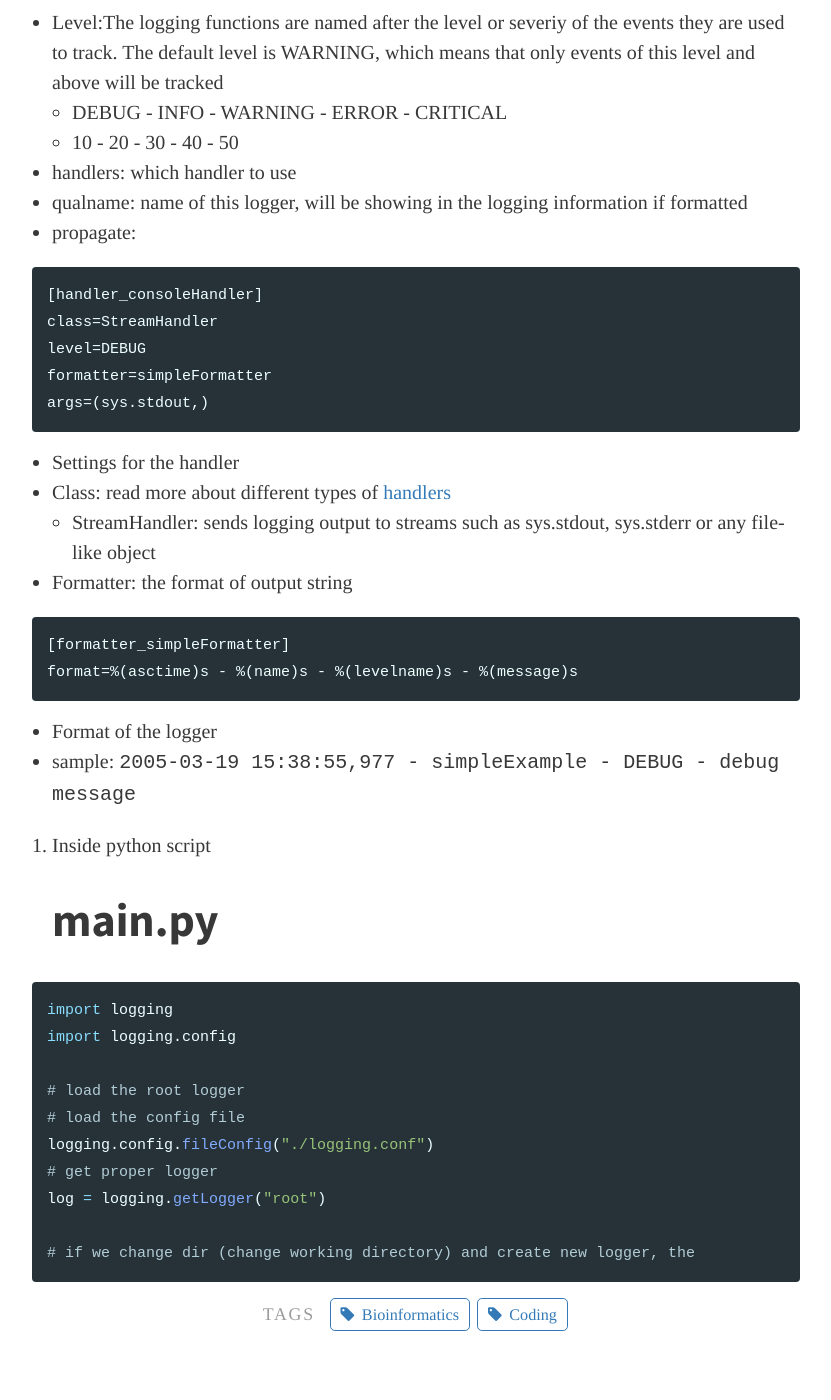
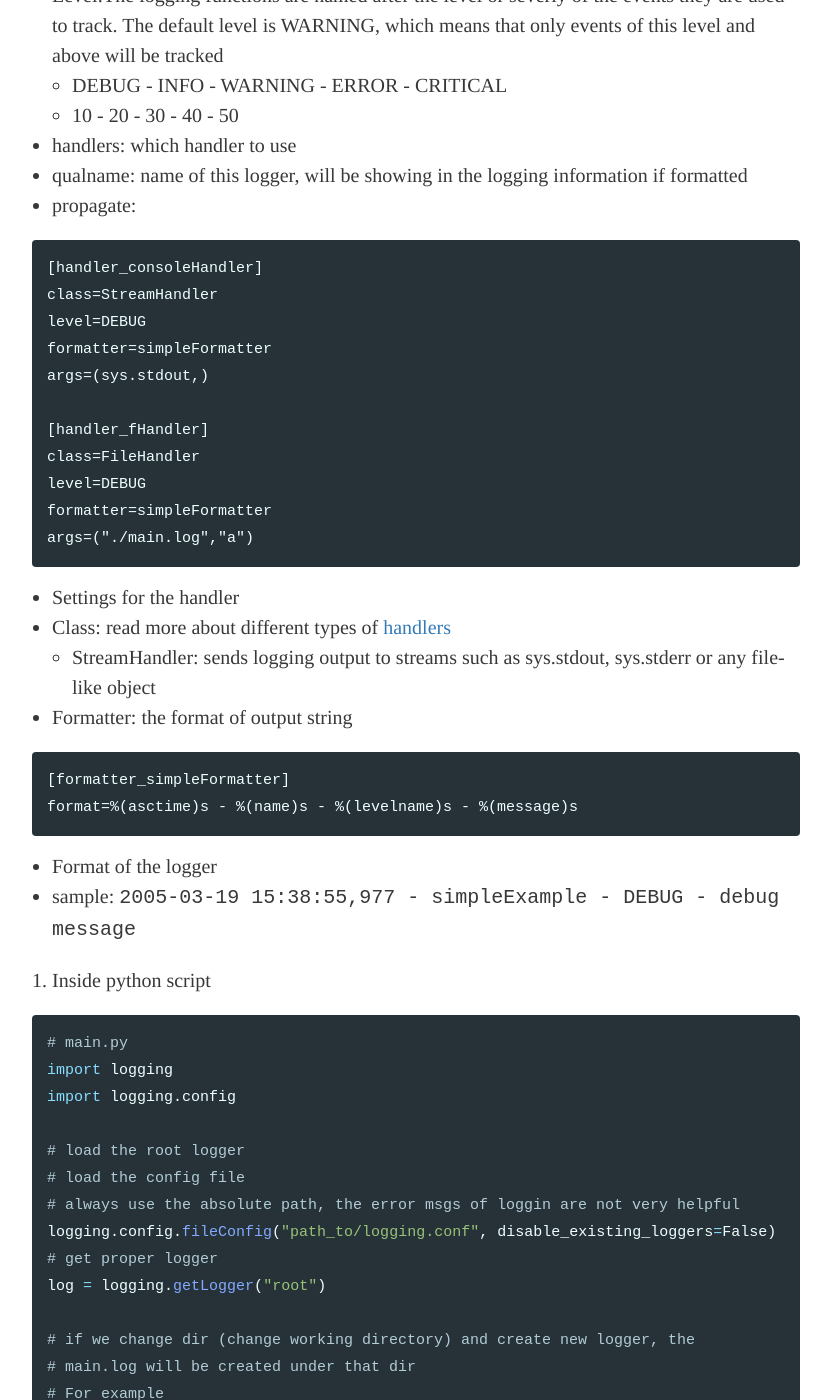
Before and after one commit to RyogaLi/ryogali.github.io, a Jekyll site: the page built from _posts/2018-07-11-Python-Advanced-Logging.md, in a window 1280 px wide and 1400 px high, scrolled down 963 px. Shown: the whole window, without its empty margins (224-1055 px from the left). Built offline with Jekyll 4.4.1, drawn with Linux system fonts in a browser that asks for light colours; some of the changed text lies outside the part shown.

Commit message:
finishing up logger

````diff
--- a/_posts/2018-07-11-Python-Advanced-Logging.md
+++ b/_posts/2018-07-11-Python-Advanced-Logging.md
@@ -26,11 +26,10 @@
 level=DEBUG
 handlers=consoleHandler
 
-[logger_simpleExample]
+[logger_testlog]
 level=DEBUG
-handlers=consoleHandler
-qualname=simpleExample
-propagate=0
+handlers=fHandler
+qualname=testlog
 ```
 
 * Level:The logging functions are named after
@@ -52,6 +51,12 @@
 level=DEBUG
 formatter=simpleFormatter
 args=(sys.stdout,)
+
+[handler_fHandler]
+class=FileHandler
+level=DEBUG
+formatter=simpleFormatter
+args=("./main.log","a")
 ```
 
 * Settings for the handler
@@ -69,17 +74,29 @@
 ``2005-03-19 15:38:55,977 - simpleExample - DEBUG - debug message``
 
 2. Inside python script
+
+{% highlight python %}
 # main.py
-{% highlight python %}
 import logging
 import logging.config
 
 # load the root logger
 # load the config file
-logging.config.fileConfig("./logging.conf")
+# always use the absolute path, the error msgs of loggin are not very helpful
+logging.config.fileConfig("path_to/logging.conf", disable_existing_loggers=False)
 # get proper logger
 log = logging.getLogger("root")
 
 # if we change dir (change working directory) and create new logger, the
+# main.log will be created under that dir
+# For example
+# in module.py
+from main import *
+import logging
+import logging.config
+logging.config.fileConfig("path_to/logging.conf")
+
+# get proper logger
+log = logging.getLogger("testlog")
 
 {% endhighlight %}
````
